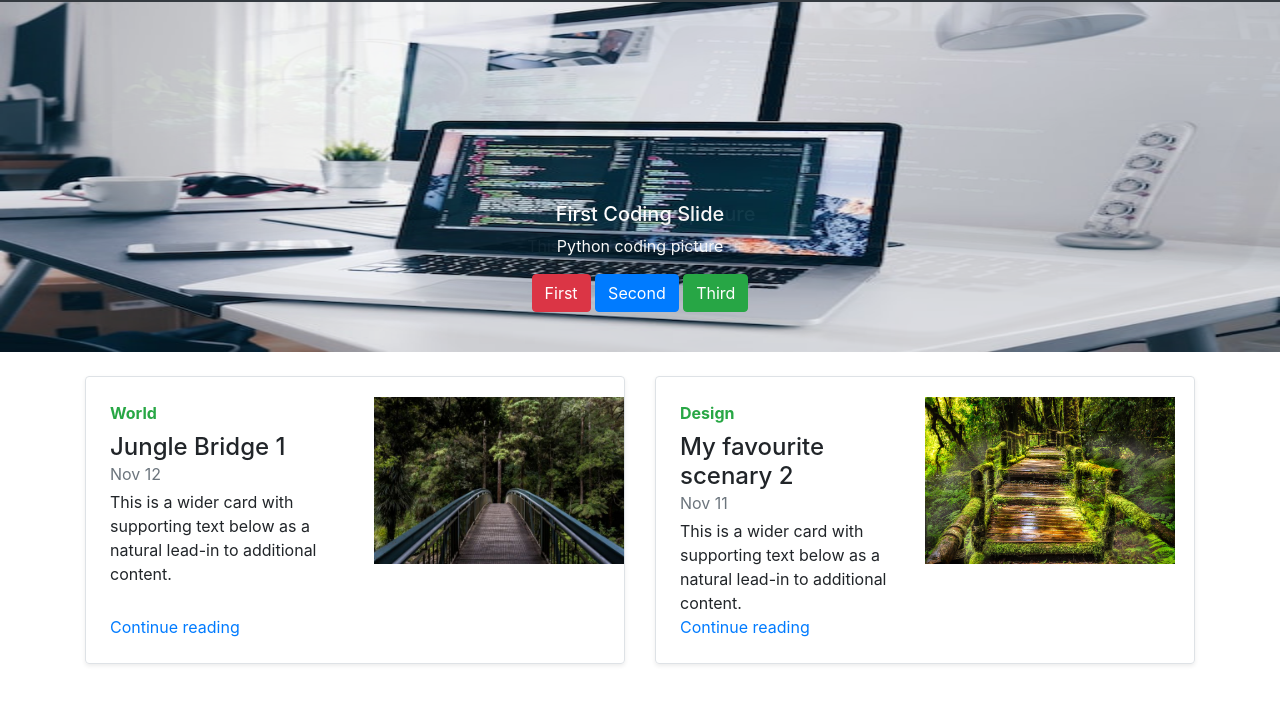
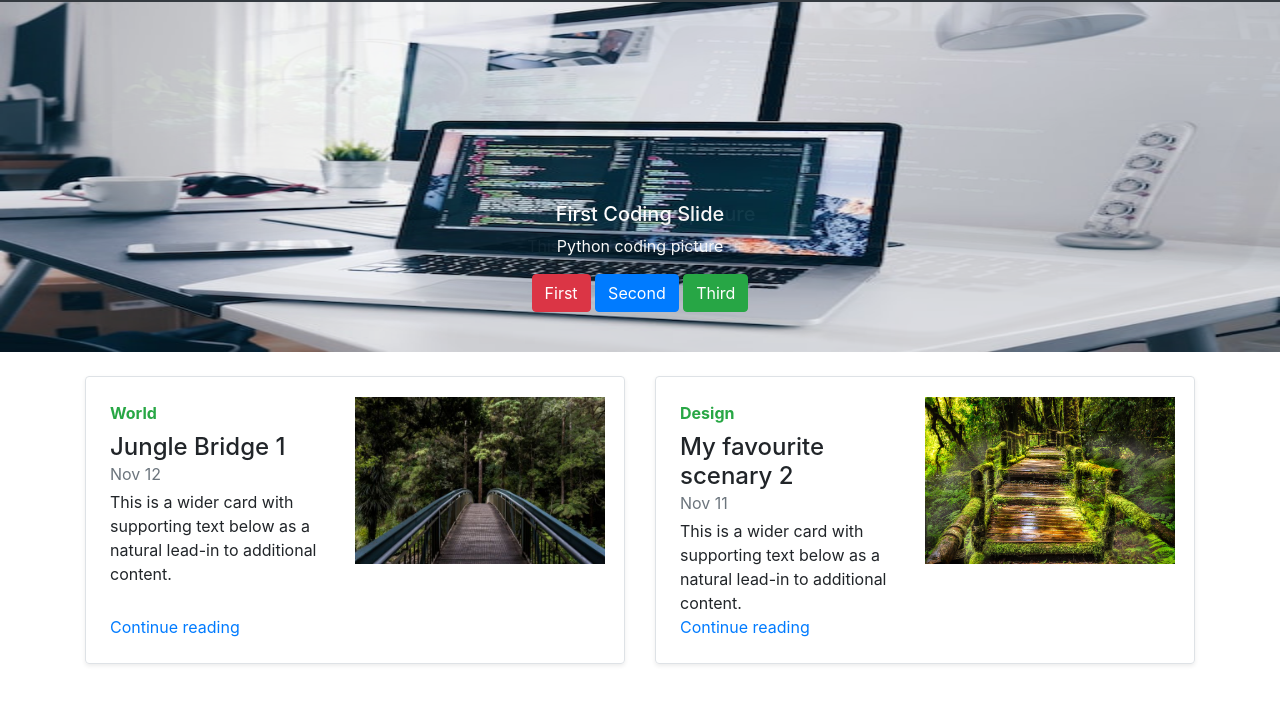
Before and after one commit to sanu18/FinalFirstProject, a plain HTML site: page index.html in a window 1280 px wide. Shown: the part 54-763 px from the top of the page. Drawn offline with nearby package versions, Linux system fonts and the light colour scheme.

Commit message:
Update index.html

```diff
--- a/index.html
+++ b/index.html
@@ -108,7 +108,7 @@
                 additional content.</p>
               <a href="#" class="stretched-link">Continue reading</a>
             </div>
-            <div class="col-auto d-none d-lg-block">
+            <div class="col-auto col-lg-6 col-md-6 col-sm-6 col-xs-12">
               <img class="img-fluid" style="margin-top: 20px;" width="250px;" height="300px;" src="Images/Thumb1.jpg" alt="">
             </div>
           </div>
```
